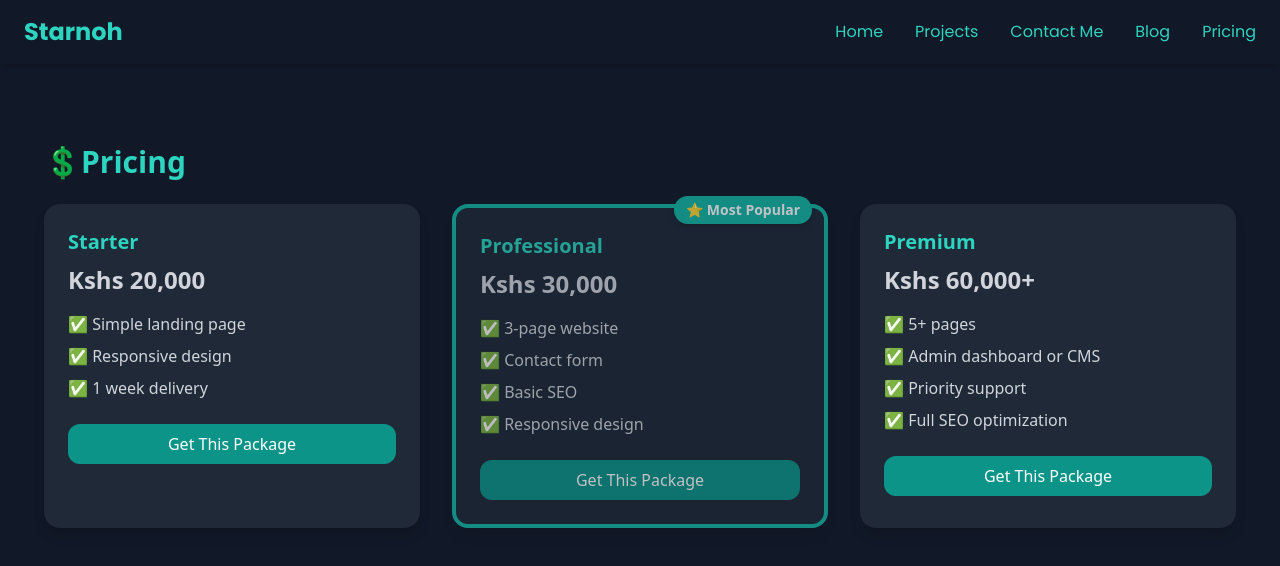
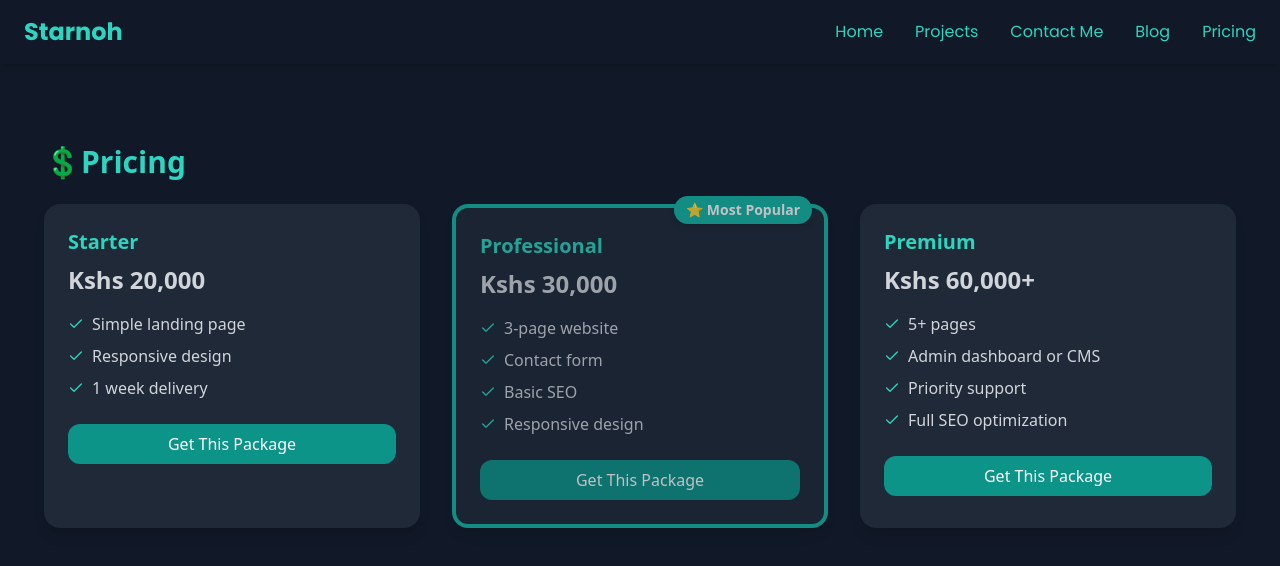
Before and after one commit to Starnoh254/Starnoh, a React (Vite) app: page /pricing in a window 1280 px wide. Shown: the top 566 px of the page. Built offline with nearby package versions, Linux system fonts and the light colour scheme.

Commit message:
Add react-icons dependency and update PriceCard component to use icons for features

```diff
--- a/package.json
+++ b/package.json
@@ -13,6 +13,7 @@
     "lucide-react": "^0.503.0",
     "react": "^19.0.0",
     "react-dom": "^19.0.0",
+    "react-icons": "^5.5.0",
     "react-router-dom": "^7.5.1"
   },
   "devDependencies": {
--- a/src/components/PriceCard.jsx
+++ b/src/components/PriceCard.jsx
@@ -1,5 +1,6 @@
 import React, { useEffect, useRef } from "react";
 import { Link } from "react-router-dom";
+import { FiCheck } from "react-icons/fi";
 
 export default function PriceCard({ name, price, features, popular }) {
   const cardRef = useRef(null);
@@ -30,7 +31,7 @@ export default function PriceCard({ name, price, features, popular }) {
       <ul className="mb-6 space-y-2 text-gray-300">
         {features.map((feature, i) => (
           <li key={i} className="flex items-center gap-2">
-            ✅ {feature}
+            <FiCheck className="text-teal-400" /> {feature}
           </li>
         ))}
       </ul>
```
Also changed, not shown: 1 other file (tests, documents, lock files or other folders).
